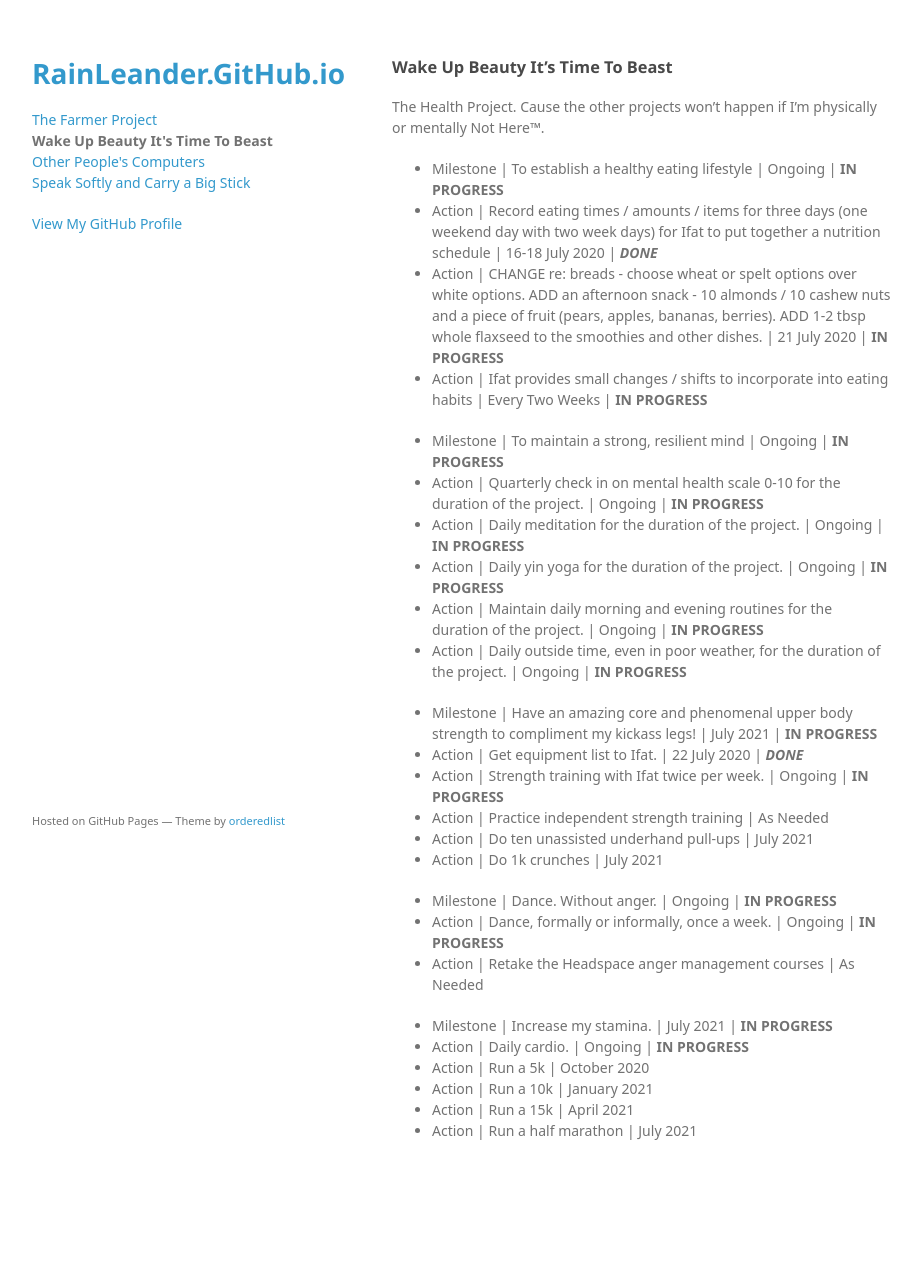
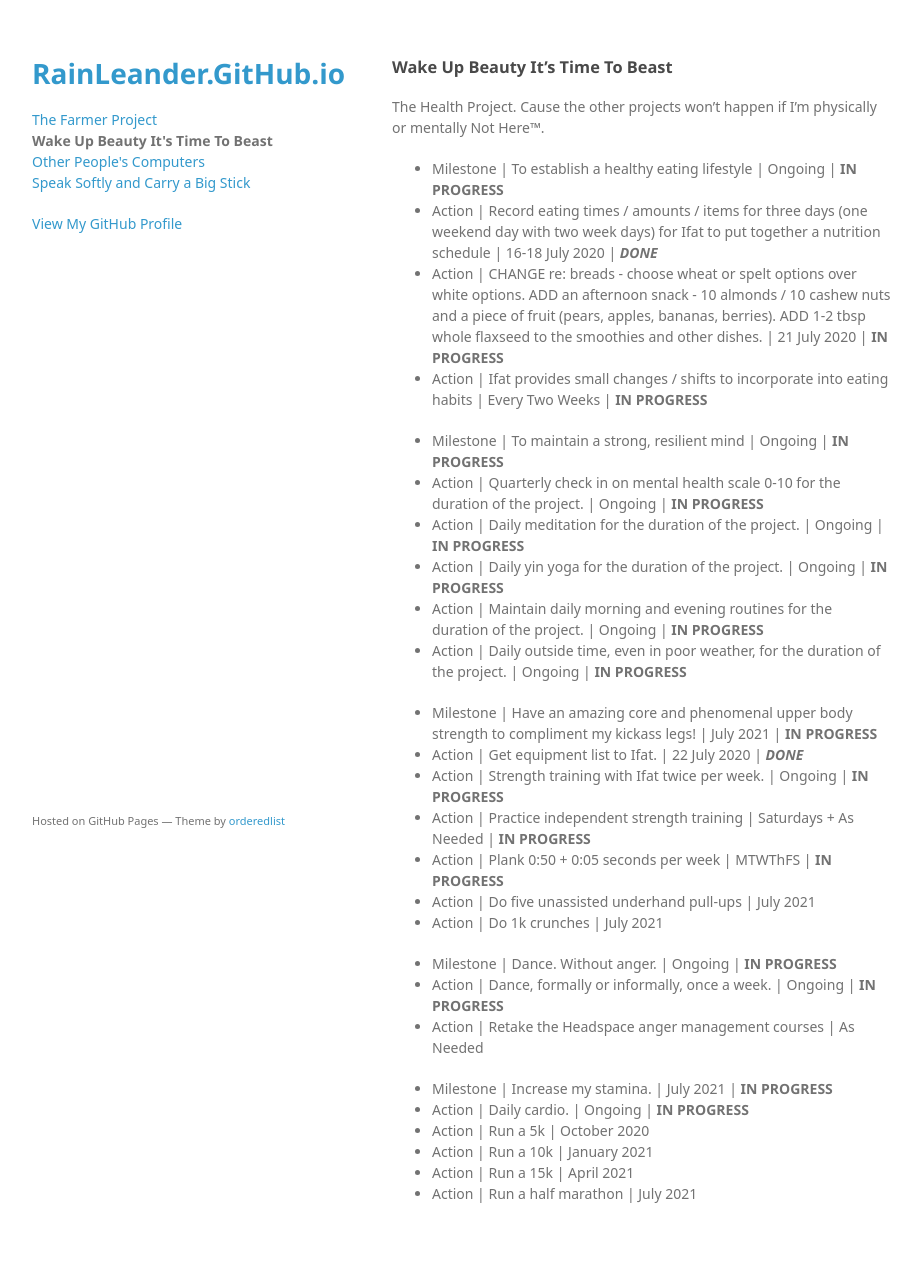
Before and after one commit to rainleander/rainleander.github.io, a Jekyll site: the page wake-up-beauty.html, which Jekyll copies as it is, in a window 1280 px wide. Shown: the whole page, without its empty margins (178-1099 px from the left). Built offline with Jekyll 4.4.1, drawn with Linux system fonts in a browser that asks for light colours; some web fonts are replaced; before the commit the page ends 1211 px from its top, so only the background shows below that.

Commit message:
Update wake-up-beauty.html

```diff
--- a/wake-up-beauty.html
+++ b/wake-up-beauty.html
@@ -44,8 +44,9 @@
         <ul><li>Milestone | Have an amazing core and phenomenal upper body strength to compliment my kickass legs! | July 2021 | <b>IN PROGRESS</b></li>
           <li>Action | Get equipment list to Ifat. | 22 July 2020 | <b><i>DONE</i></b></li>
         <li>Action | Strength training with Ifat twice per week. | Ongoing | <b>IN PROGRESS</b></li>
-        <li>Action | Practice independent strength training | As Needed</li>
-        <li>Action | Do ten unassisted underhand pull-ups | July 2021</li>
+        <li>Action | Practice independent strength training | Saturdays + As Needed | <b>IN PROGRESS</b></li>
+          <li>Action | Plank 0:50 + 0:05 seconds per week | MTWThFS | <b>IN PROGRESS</b></li>
+        <li>Action | Do five unassisted underhand pull-ups | July 2021</li>
           <li>Action | Do 1k crunches | July 2021</li></ul>
 
         <ul><li>Milestone | Dance. Without anger. | Ongoing | <b>IN PROGRESS</b></li>
```
